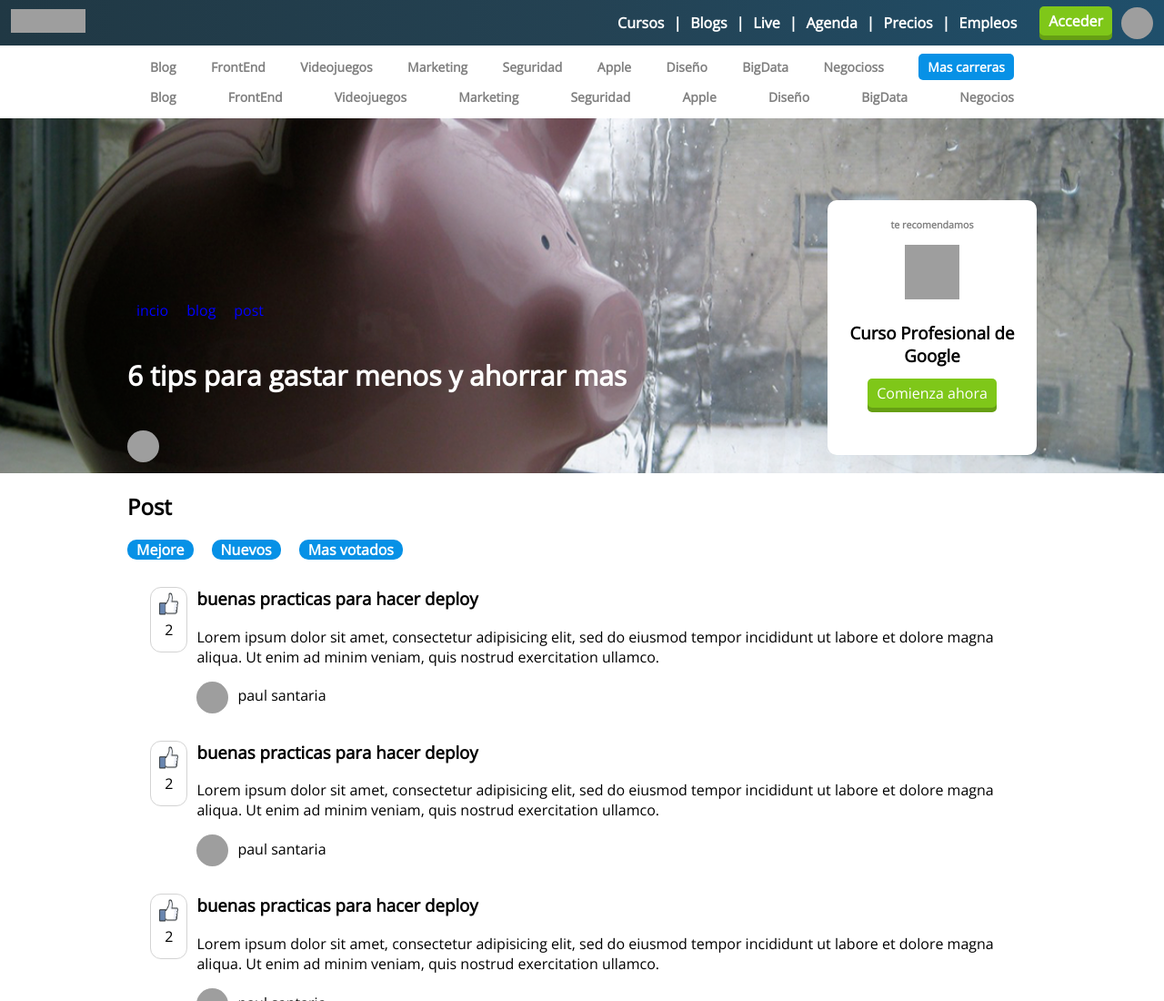
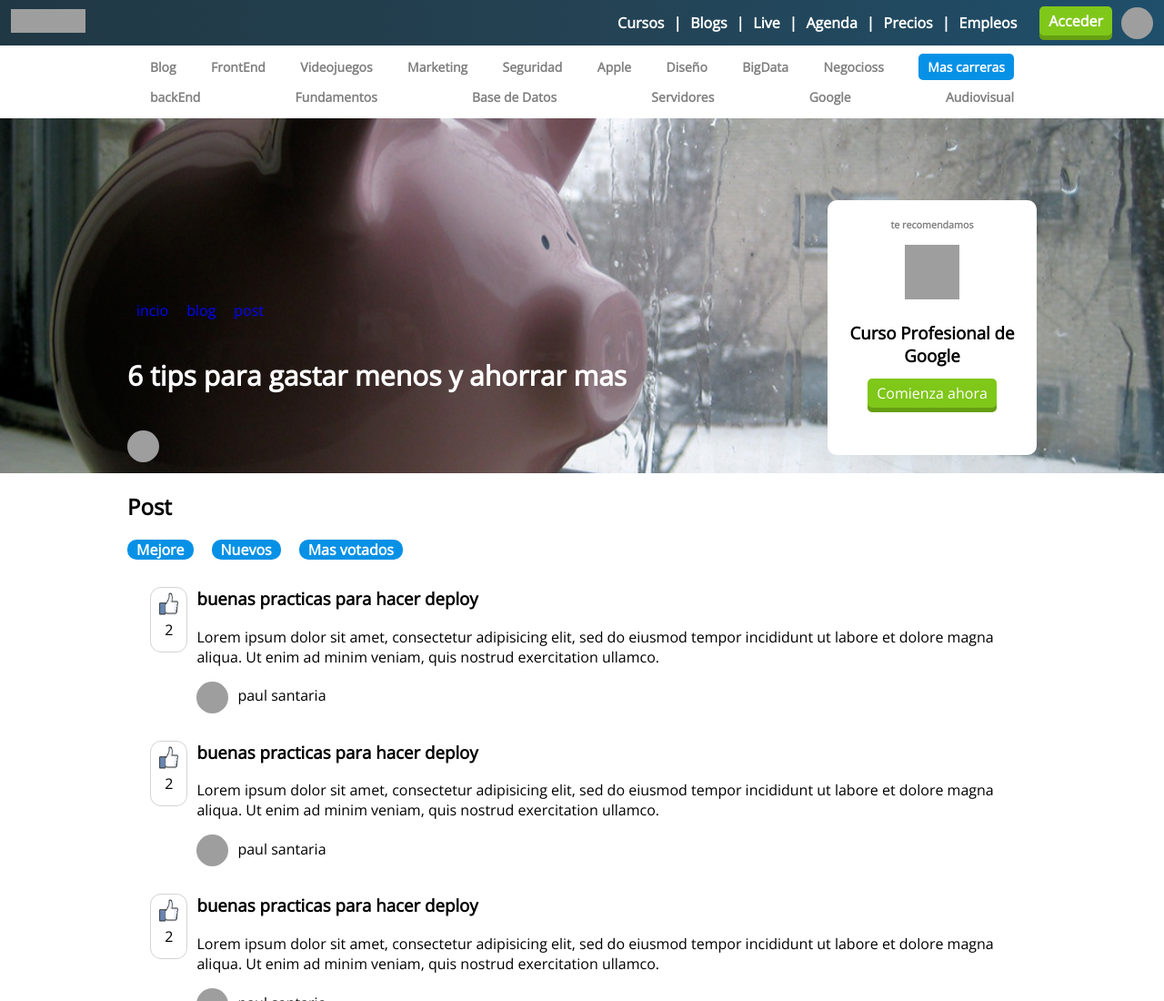
Before and after one commit to paulsantaria/blog-de-platzi, a plain HTML site: page index.html in a window 1280 px wide. Shown: the top 1100 px of the page at 91% size. Drawn offline with nearby package versions, Linux system fonts and the light colour scheme; grey boxes are pictures that could not be loaded.

Commit message:
actualizacion de carreras

```diff
--- a/index.html
+++ b/index.html
@@ -49,16 +49,12 @@
         <div class="carreras oculto">
           <nav>
             <ul>
-              <li><a href="#">Blog</a></li>
-              <li><a href="#">FrontEnd</a></li>
-              <li><a href="#">Videojuegos</a></li>
-              <li><a href="#">Marketing</a></li>
-              <li><a href="#">Seguridad</a></li>
-              <li><a href="#">Apple</a></li>
-              <li><a href="#">Diseño</a></li>
-              <li><a href="#">BigData</a></li>
-              <li><a href="#">Negocios</a></li>
-
+              <li><a href="#">backEnd</a></li>
+              <li><a href="#">Fundamentos</a></li>
+              <li><a href="#">Base de Datos</a></li>
+              <li><a href="#">Servidores</a></li>
+              <li><a href="#">Google</a></li>
+              <li><a href="#">Audiovisual</a></li>
             </ul>
           </nav>
         </div>
```
